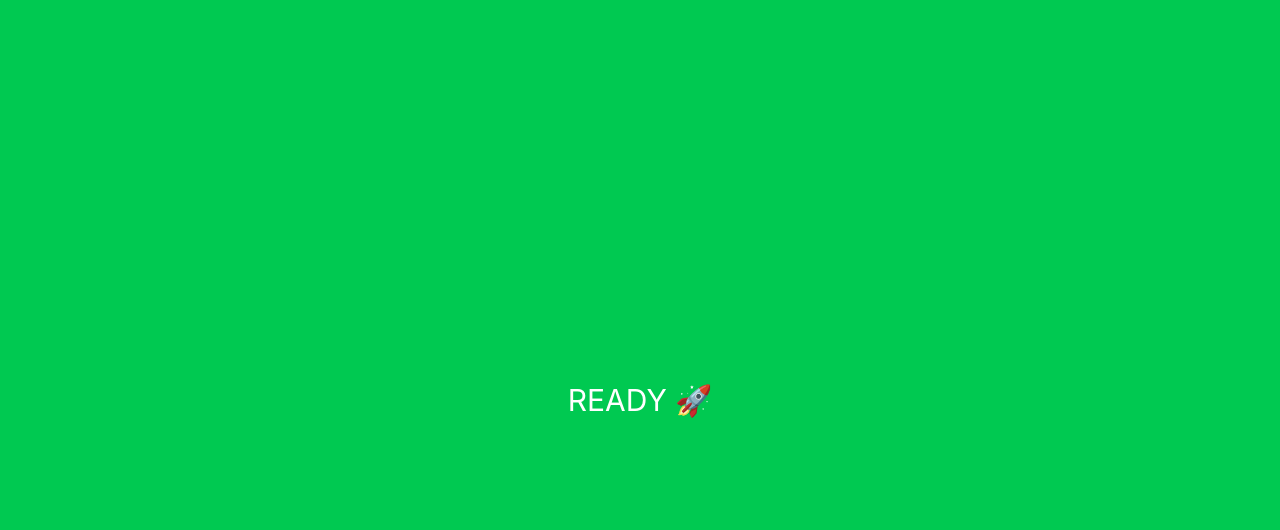
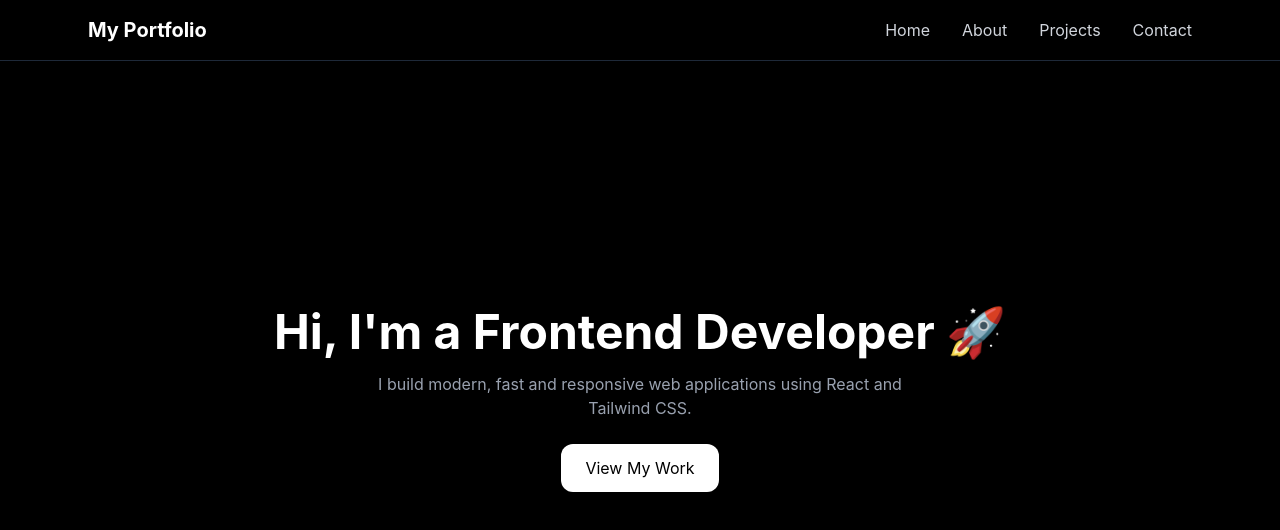
Before and after one commit to gitmit238/upwork-resume-1, a React (Vite) app: page / in a window 1280 px wide. Shown: the top 530 px of the page. Built offline with nearby package versions, Linux system fonts and the light colour scheme.

Commit message:
update navbar and hero layout

```diff
--- a/src/App.jsx
+++ b/src/App.jsx
@@ -120,10 +120,14 @@
 // }
 
 // export default App
+import Navbar from "./components/Navbar"
+import Hero from "./components/Hero"
+
 export default function App() {
   return (
-    <div className="h-screen flex items-center justify-center bg-green-500 text-white text-3xl">
-      READY 🚀
+    <div className="bg-black min-h-screen">
+      <Navbar />
+      <Hero />
     </div>
   )
 }
--- a/src/Components/Hero.jsx
+++ b/src/Components/Hero.jsx
@@ -0,0 +1,19 @@
+export default function Hero() {
+  return (
+    <section className="h-screen flex items-center justify-center text-center px-6">
+      <div>
+        <h1 className="text-5xl font-bold text-white">
+          Hi, I'm a Frontend Developer 🚀
+        </h1>
+
+        <p className="text-gray-400 mt-4 max-w-xl mx-auto">
+          I build modern, fast and responsive web applications using React and Tailwind CSS.
+        </p>
+
+        <button className="mt-6 px-6 py-3 bg-white text-black rounded-xl hover:scale-105 transition">
+          View My Work
+        </button>
+      </div>
+    </section>
+  )
+}
--- a/src/Components/Navbar.jsx
+++ b/src/Components/Navbar.jsx
@@ -0,0 +1,20 @@
+export default function Navbar() {
+  return (
+    <nav className="fixed top-0 left-0 w-full bg-black/80 backdrop-blur border-b border-gray-800">
+      <div className="max-w-6xl mx-auto flex justify-between items-center px-6 py-4">
+
+        <h1 className="text-white text-xl font-bold">
+          My Portfolio
+        </h1>
+
+        <ul className="flex gap-8 text-gray-300">
+          <li className="hover:text-white cursor-pointer">Home</li>
+          <li className="hover:text-white cursor-pointer">About</li>
+          <li className="hover:text-white cursor-pointer">Projects</li>
+          <li className="hover:text-white cursor-pointer">Contact</li>
+        </ul>
+
+      </div>
+    </nav>
+  )
+}
```
